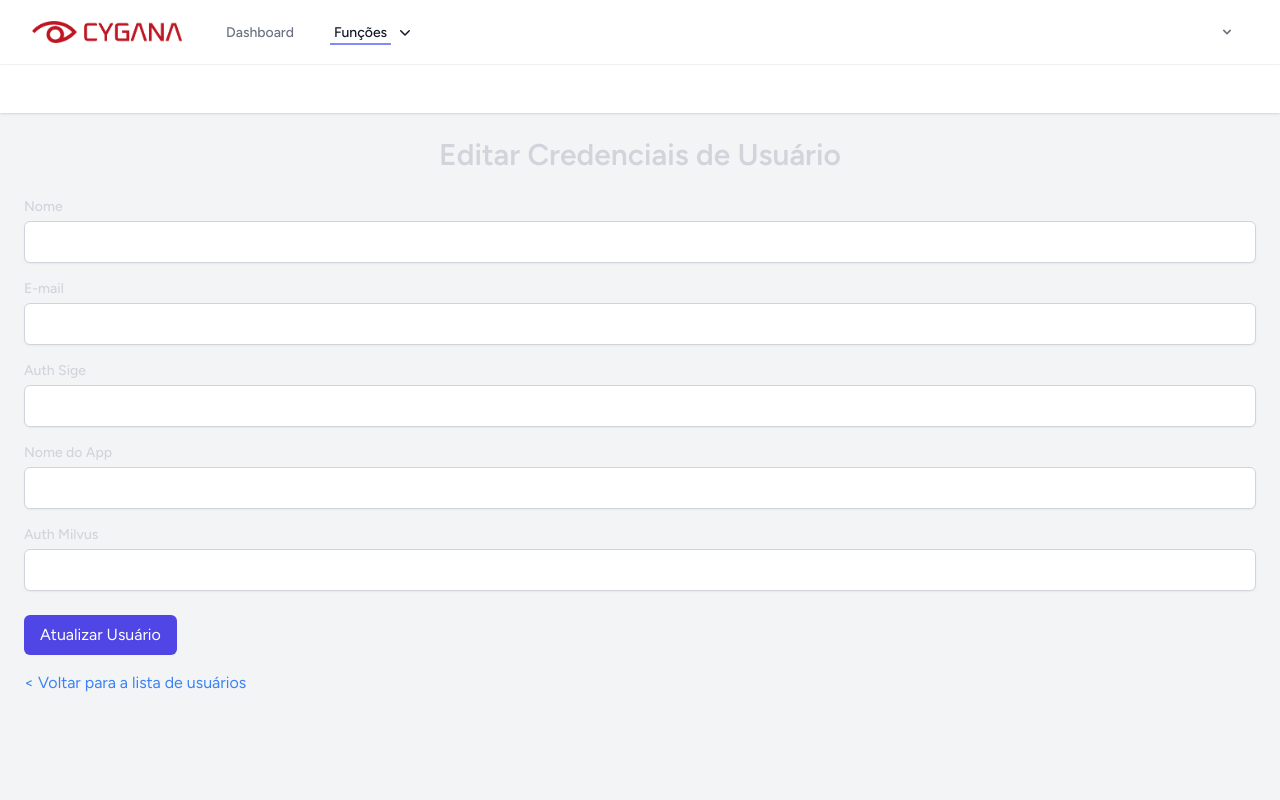
After one commit to dennys1994/cyganasystem, a Laravel app: template resources/views/Modulos/RelatorioFechamento/Users/edit.blade.php in a window 1280 px wide. The commit adds this page. Run offline with Laravel 12, Linux system fonts and the light colour scheme; the template is opened without the code that fills it, so the values that code supplies are empty; style sheets or scripts are compiled from the project's sources; some libraries are stand-ins or nearby versions.

Commit message:
credenciais salvando

```diff
--- /dev/null
+++ b/resources/views/Modulos/RelatorioFechamento/Users/edit.blade.php
@@ -0,0 +1,65 @@
+<x-app-layout>
+    <div class="container mx-auto p-6">
+        <h1 class="text-3xl font-bold text-center mb-6 text-gray-300">Editar Credenciais de Usuário</h1>
+
+        <form action="{{ route('relatorio.users.update', $user->id) }}" method="POST">
+            @csrf
+            @method('PUT')
+
+            <!-- Nome -->
+            <div class="mb-4">
+                <label for="name" class="block text-sm font-medium text-gray-300">Nome</label>
+                <input type="text" name="name" id="name" value="{{ old('name', $user->name) }}"
+                       class="mt-1 block w-full px-4 py-2 border border-gray-300 rounded-md shadow-sm focus:outline-none focus:ring-indigo-500 focus:border-indigo-500"
+                       required>
+                @error('name') <span class="text-red-500 text-sm">{{ $message }}</span> @enderror
+            </div>
+
+            <!-- E-mail -->
+            <div class="mb-4">
+                <label for="email" class="block text-sm font-medium text-gray-300">E-mail</label>
+                <input type="email" name="email" id="email" value="{{ old('email', $user->email) }}"
+                       class="mt-1 block w-full px-4 py-2 border border-gray-300 rounded-md shadow-sm focus:outline-none focus:ring-indigo-500 focus:border-indigo-500"
+                       required>
+                @error('email') <span class="text-red-500 text-sm">{{ $message }}</span> @enderror
+            </div>
+
+            <!-- auth_sige -->
+            <div class="mb-4">
+                <label for="auth_sige" class="block text-sm font-medium text-gray-300">Auth Sige</label>
+                <input type="text" name="auth_sige" id="auth_sige" value="{{ old('auth_sige', $user->auth_sige) }}"
+                       class="mt-1 block w-full px-4 py-2 border border-gray-300 rounded-md shadow-sm focus:outline-none focus:ring-indigo-500 focus:border-indigo-500">
+                @error('auth_sige') <span class="text-red-500 text-sm">{{ $message }}</span> @enderror
+            </div>
+
+            <!-- app_name -->
+            <div class="mb-4">
+                <label for="app_name" class="block text-sm font-medium text-gray-300">Nome do App</label>
+                <input type="text" name="app_name" id="app_name" value="{{ old('app_name', $user->app_name) }}"
+                       class="mt-1 block w-full px-4 py-2 border border-gray-300 rounded-md shadow-sm focus:outline-none focus:ring-indigo-500 focus:border-indigo-500">
+                @error('app_name') <span class="text-red-500 text-sm">{{ $message }}</span> @enderror
+            </div>
+
+            <!-- auth_milvus -->
+            <div class="mb-4">
+                <label for="auth_milvus" class="block text-sm font-medium text-gray-300">Auth Milvus</label>
+                <input type="text" name="auth_milvus" id="auth_milvus" value="{{ old('auth_milvus', $user->auth_milvus) }}"
+                       class="mt-1 block w-full px-4 py-2 border border-gray-300 rounded-md shadow-sm focus:outline-none focus:ring-indigo-500 focus:border-indigo-500">
+                @error('auth_milvus') <span class="text-red-500 text-sm">{{ $message }}</span> @enderror
+            </div>
+
+            <!-- Botão de Atualizar -->
+            <div class="mt-6">
+                <button type="submit" class="bg-indigo-600 text-white py-2 px-4 rounded-md hover:bg-indigo-700 focus:outline-none focus:ring-2 focus:ring-indigo-500">
+                    Atualizar Usuário
+                </button>
+            </div>
+        </form>
+
+        <div class="mt-4">
+            <a href="{{ route('relatorio.users.list') }}" class="text-blue-500 hover:text-blue-700">
+                < Voltar para a lista de usuários
+            </a>
+        </div>
+    </div>
+</x-app-layout>
--- a/resources/views/Modulos/RelatorioFechamento/Users/index.blade.php
+++ b/resources/views/Modulos/RelatorioFechamento/Users/index.blade.php
@@ -1,6 +1,6 @@
 <x-app-layout>
     <div class="container mx-auto p-6">
-        <h1 class="text-3xl font-bold text-center mb-6 text-gray-300">Margem</h1>
+        <h1 class="text-3xl font-bold text-center mb-6 text-gray-300">Credenciais</h1>
         <p class="text-lg text-center mb-6 text-gray-300">Escolha uma das opções:</p>
 
         <div class="grid grid-cols-1 sm:grid-cols-2 lg:grid-cols-3 gap-6">
--- a/routes/web.php
+++ b/routes/web.php
@@ -44,8 +44,16 @@ Route::middleware('auth')->group(function () {
         Route::prefix('relatorio-fechamento')->group(function () {
             Route::post('/usuarios', [RelatorioFechamentoController::class, 'storeUser'])->name('relatorio.create.user'); // Criar usuário
             Route::get('/usuarios', [RelatorioFechamentoController::class, 'listUsers'])->name('relatorio.users.list'); // Listar usuários
-            Route::put('/usuarios/{id}', [RelatorioFechamentoController::class, 'updateUser']); // Atualizar usuário
-            Route::delete('/usuarios/{id}', [RelatorioFechamentoController::class, 'deleteUser']); // Excluir usuário
+
+             // Rota para exibir o formulário de edição de um usuário
+            Route::get('/usuarios/{id}/edit', [RelatorioFechamentoController::class, 'editUser'])->name('relatorio.users.edit');
+
+            // Rota para atualizar um usuário no banco de dados
+            Route::put('/usuarios/{id}', [RelatorioFechamentoController::class, 'updateUser'])->name('relatorio.users.update');
+
+            // Rota para excluir um usuário
+            Route::delete('/usuarios/{id}', [RelatorioFechamentoController::class, 'deleteUser'])->name('relatorio.users.destroy');
+
 
             Route::get('/usuarios-index', function () {
                 return view('Modulos.RelatorioFechamento.Users.index');
```
Also changed, not shown: app/Http/Controllers/Modulos/RelatorioFechamentoController.php (+15 -14 lines), resources/views/Modulos/RelatorioFechamento/Users/list.blade.php (+56 -0 lines), resources/views/Modulos/RelatorioFechamento/index.blade.php (+17 -3 lines).
